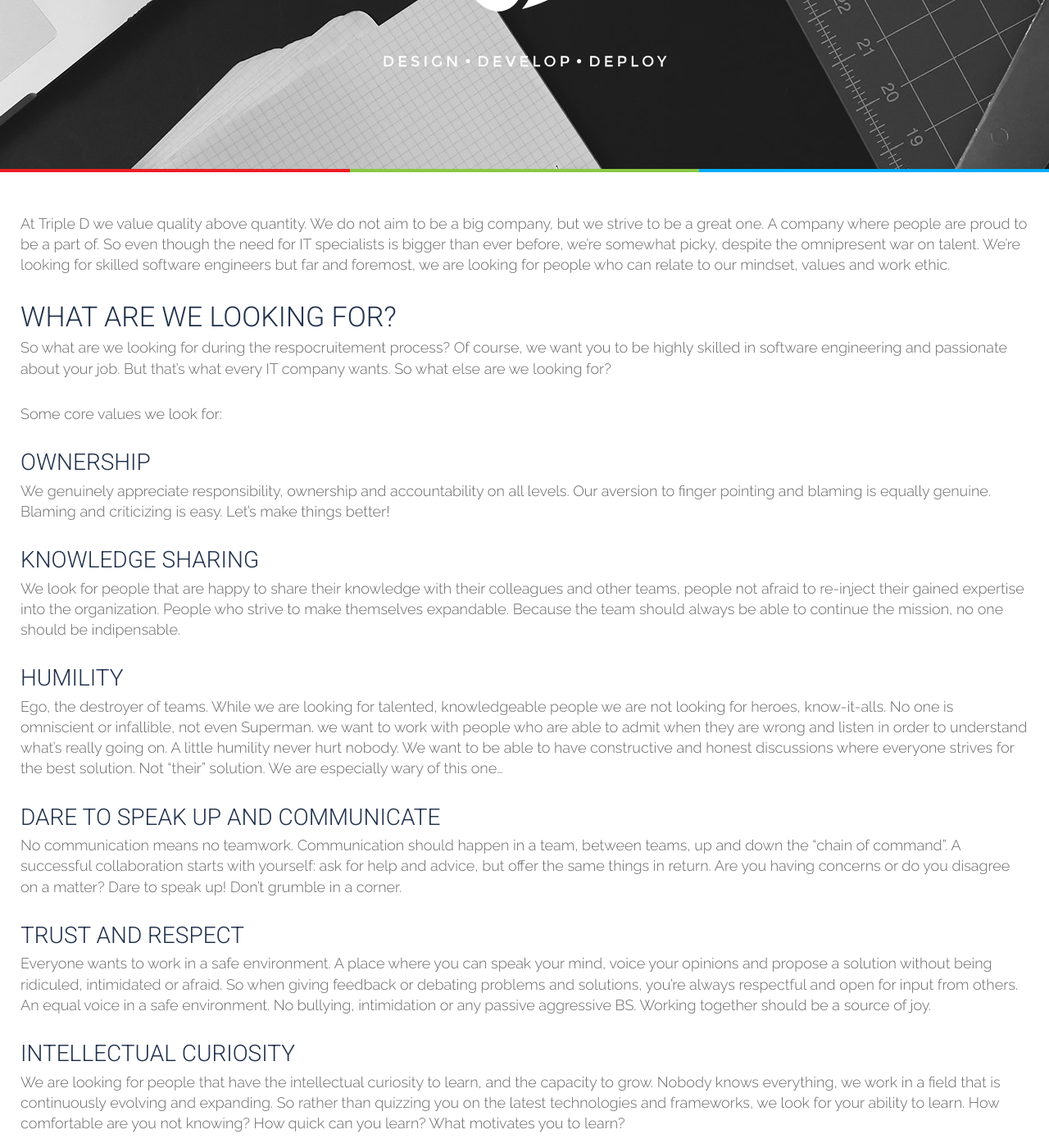
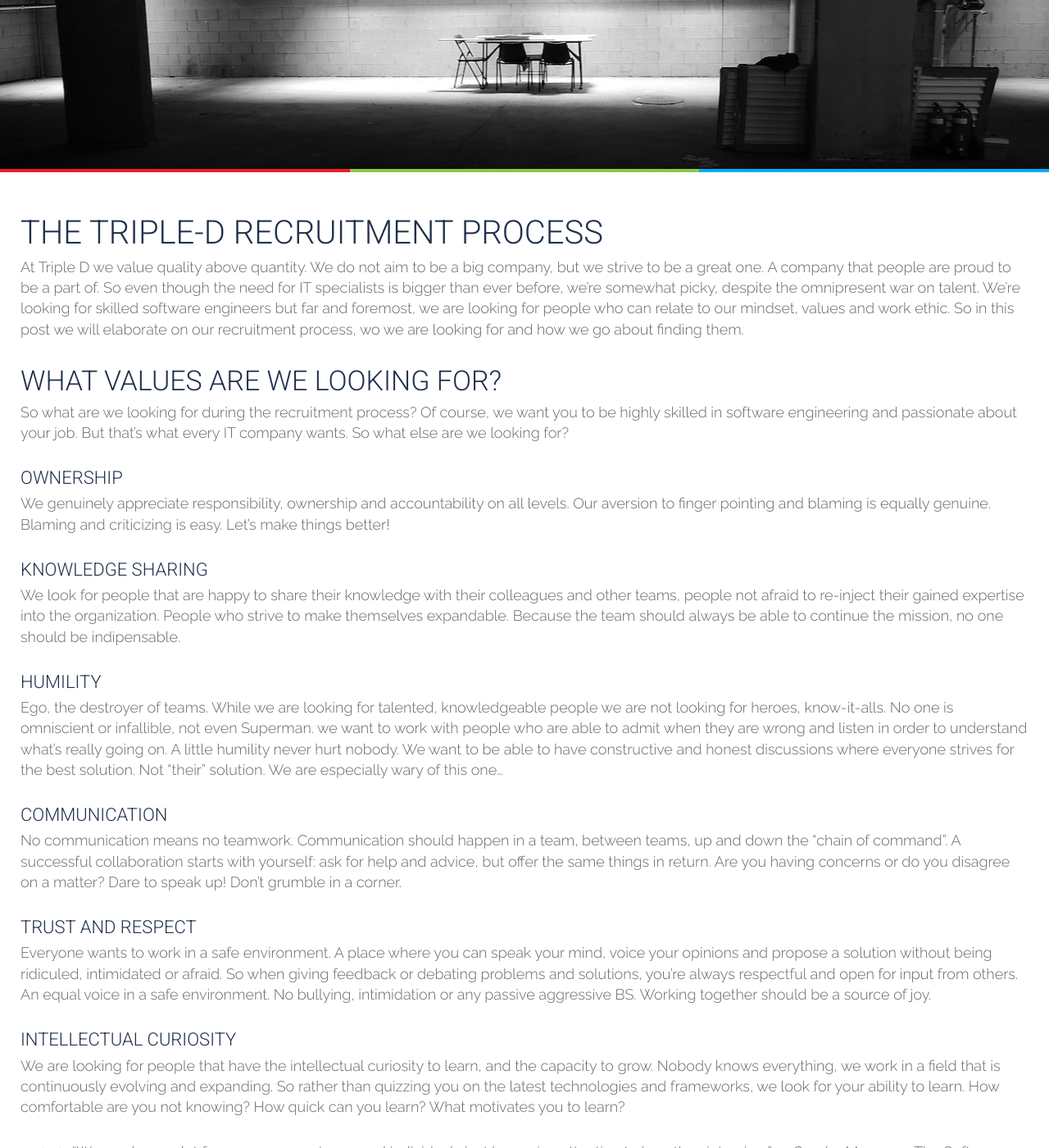
Before and after one commit to tripledio/tripledio.github.io, a Jekyll site: the page built from _posts/2021-06-05-RecruitmentProcess.md, in a window 1280 px wide and 1400 px high, scrolled down 404 px. Shown: the whole window at 82% size. Built offline with Jekyll 4.4.1, drawn with Linux system fonts in a browser that asks for light colours; our own code applies the rules of GitHub Pages for plain Markdown files; comment, search, counter and statistics services are not loaded; some of the changed text lies outside the part shown.

Commit message:
Recruitment Process elaboration

```diff
--- a/_data/authors.yml
+++ b/_data/authors.yml
@@ -36,3 +36,9 @@
     bio: "All-round software craftsman involved in the full software development lifecycle"
     location: "Belgium"
     image: "/img/authors/yves.jpg"
+tripled:
+    username: "tripled"
+    name: "Triple D"
+    bio: "Design, Develop, Deploy"
+    location: "Belgium"
+    image: "/img/logo-alt.png"
--- a/_posts/2021-06-05-RecruitmentProcess.md
+++ b/_posts/2021-06-05-RecruitmentProcess.md
@@ -1,49 +1,46 @@
 ---
 layout: post
-title: " The recruitment process at Triple D"
-author: Triple D
-tags: job, interview spotlight:
-description: "Recruitment process"
-excerpt: How does the recruitment process look lik e at triple D? What are we looking for? How are we looking?
+title: "The recruitment process at Triple D"
+author: tripled
+tags: job, interview
+excerpt: How does the recruitment process look like at Triple D? Who are we looking for? How are we looking?
 logoAnimation: false
 hideLogo: true
 enabled: true
 spotlight:
-    imgDir: /img/posts/recruitment
-    logoAnimation: false
+  imgDir: /img/posts/recruitment
+  logoAnimation: false
 ---
+# The Triple-D recruitment process
 
-At Triple D we value quality above quantity. We do not aim to be a big company, but we strive to be a great one. A company where people are proud to be a part of. So even though the need for IT specialists is bigger than ever before, we’re somewhat picky, despite the omnipresent war on talent. We’re looking for skilled software engineers but far and foremost, we are looking for people who can relate to our mindset, values and work ethic.
+At Triple D we value quality above quantity. We do not aim to be a big company, but we strive to be a great one. A company that people are proud to be a part of. So even though the need for IT specialists is bigger than ever before, we’re somewhat picky, despite the omnipresent war on talent. We’re looking for skilled software engineers but far and foremost, we are looking for people who can relate to our mindset, values and work ethic. So in this post we will elaborate on our recruitment process, wo we are looking for and how we go about finding them.
 
+## What values are we looking for?
 
-## What are we looking for?
+So what are we looking for during the recruitment process? Of course, we want you to be highly skilled in software engineering and passionate about your job. But that’s what every IT company wants. So what else are we looking for?
 
-So what are we looking for during the respocruitement process? Of course, we want you to be highly skilled in software engineering and passionate about your job. But that’s what every IT company wants. So what else are we looking for?
-
-Some core values we look for:
-
-### Ownership
+#### Ownership
 
 We genuinely appreciate responsibility, ownership and accountability on all levels. Our aversion to finger pointing and blaming is equally genuine. Blaming and criticizing is easy. Let's make things better!
 
-### Knowledge sharing
+#### Knowledge sharing
 
 We look for people that are happy to share their knowledge with their colleagues and other teams, people not afraid to re-inject their gained expertise into the organization. People who strive to make themselves expandable. Because the team should always be able to continue the mission, no one should be indipensable.
 
-### Humility
+#### Humility
 
 Ego, the destroyer of teams.  While we are looking for talented, knowledgeable people we are not looking for heroes, know-it-alls. No one is omniscient or infallible, not even Superman. we want to work with people who are able to admit when they are wrong and listen in order to understand what’s really going on. A little humility never hurt nobody. We want to be able to have constructive and honest discussions where everyone strives for the best solution. Not "their" solution. We are especially wary of this one...
 
-### Dare to speak up and communicate
+#### Communication
 
 No communication means no teamwork. Communication should happen in a team, between teams, up and down the “chain of command”. A successful collaboration starts with yourself: ask for help and advice, but offer the same things in return. Are you having concerns or do you disagree on a matter? Dare to speak up! Don't grumble in a corner.
 
-### Trust and respect
+#### Trust and respect
 
 Everyone wants to work in a safe environment. A place where you can speak your mind, voice your opinions and propose a solution without being ridiculed, intimidated or afraid. So when giving feedback or debating problems and solutions, you’re always
 respectful and open for input from others. An equal voice in a safe environment. No bullying, intimidation or any passive aggressive BS. Working together should be a source of joy.
 
-### Intellectual curiosity
+#### Intellectual curiosity
 
 We are looking for people that have the intellectual curiosity to learn, and the capacity to grow. Nobody knows everything, we work in a field that is continuously evolving and expanding. So rather than quizzing you on the latest technologies and frameworks, we look for your ability to learn. How comfortable are you not knowing? How quick can you learn? What motivates you to learn?
 
@@ -53,17 +50,16 @@
 
 After elaborating a bit on what we are looking for during the recruitment process, let's discuss the recruitment process at Triple D.
 
-
-![Recruitement Process](/img/posts/recruitement/recruitement-process.jpg){:width="700px"}
+![Recruitement Process](/img/posts/recruitment/recruitement-process.jpg){:width="700px"}
 
 Now let’s dive into our screening process and find out if there’s a final match!
 Screening process: a job at De Persgroep IT in 4 steps
 
-### Quick introduction
+#### Quick introduction
 
 When you contact us because you are curious about working at Triple D, we set up a quick introduction through a phone call or online meeting. So we can have a 15 minute conversation where we introduce ourselves to each other so that we can check if there is a match or not before both of us commit to going further with the recruitment process. Because it does require some effort from both sides.
 
-### Upfront coding exercise
+#### Upfront coding exercise
 
 We start with a coding exercise, which you can do at home in your spare time. You don’t want pressure as an
 uninvited guest in your performance. Stress is not part of our screening process and we want you to be proud
@@ -75,15 +71,19 @@
 Evaluate your coding skills
 Have a meaningful conversation about coding practices
 
-### The interview
+#### The interview
 
 The coding exercise is the perfect starter for your conversation with us. Because an interview is always subjectiev we always interview in pair, so we can have multiple impressions of the interviews. During the interview we’ll go into a variety of topics to discuss. Note that it’s not a buzzword bingo. We will not be asking things you can quickly google. It’s okay not to know. Rather than questioning you on the latest API’s
 or frameworks, we’ll try to assess both your technical skills as your mindset. The interview is a conversation where both parties are trying to sell themselves. So there is plenty of time and opportunity to ask questions yourselve.
 
-### Feedback
+#### Feedback
 
 We always give feedback, no matter the outcome of the interview. We inform you on how we experienced the interview, our impressions of you as a person and how we assessed your technical skills. This is not a one-way street: we’re also eager to learn how you experienced the interview and how we can improve ourselves.
 
-### Go or No go
+#### Go or No go
 
 We will give you our decision after the interview as soon as possible. Often within 15 minutes and no later than the next day in case the interview was late. If it was a Go we move on to the contractual proposal. if it was a no Go, there are definitely no hard feelings. we know we make a subjective call, that could very well be wrong. But we rather risk to missing out on a great hire than running the risk of hiring someone who is not a great fit.
+
+## Summary
+
+This is the process that we are currently following. Our main goal is to have a proper in depth conversation with each other and have some idea where the candidates are at. The drive to learn and grow, a constructive mindset are the most important properties we look at. Where the software engineering skills someone has obtained mostly serve as proof for those properties.
```
Also changed, not shown: img/posts/recruitment/recruitement-process.jpg (renamed from img/posts/recruitement/recruitement-process.jpg).
